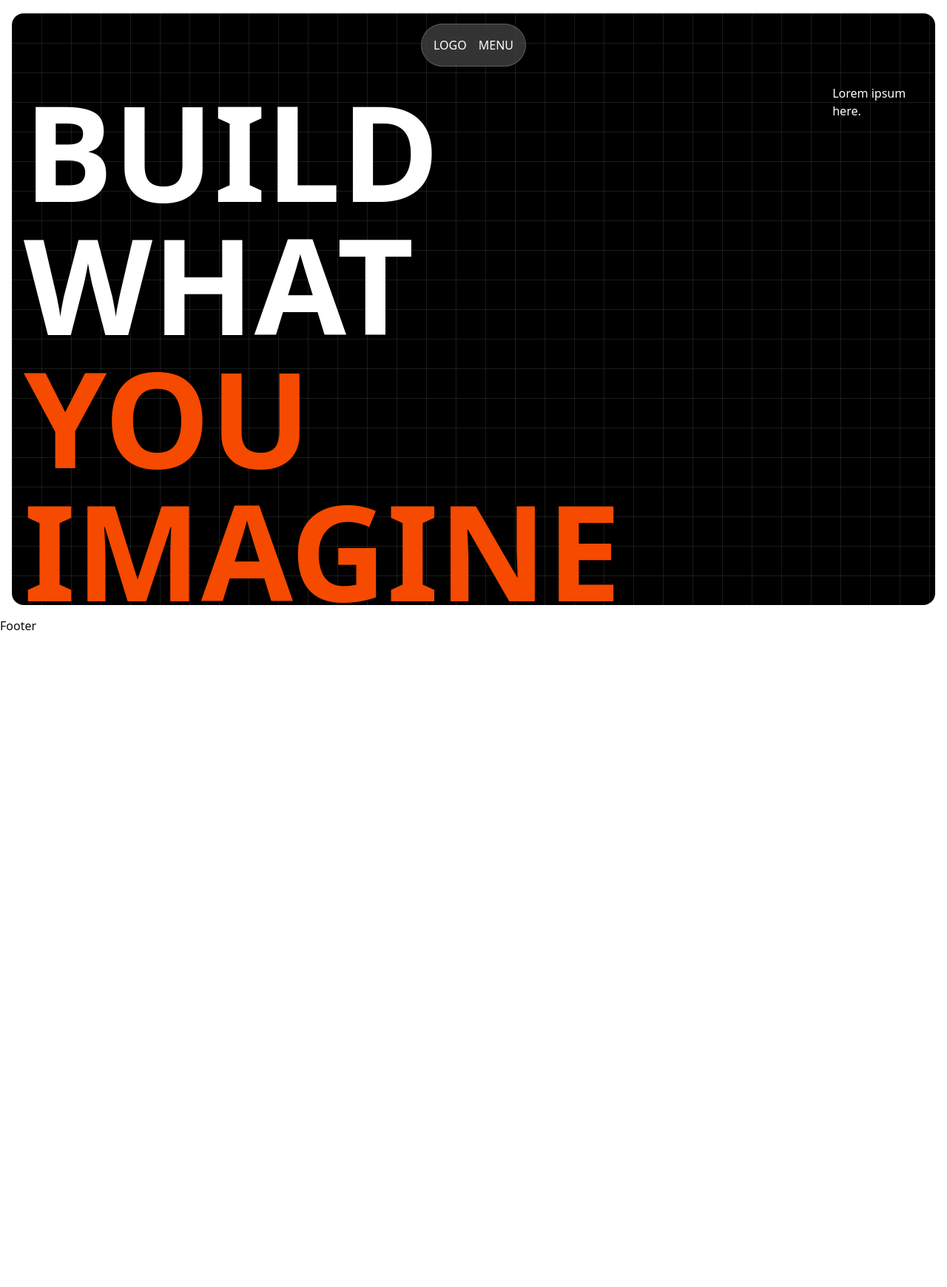
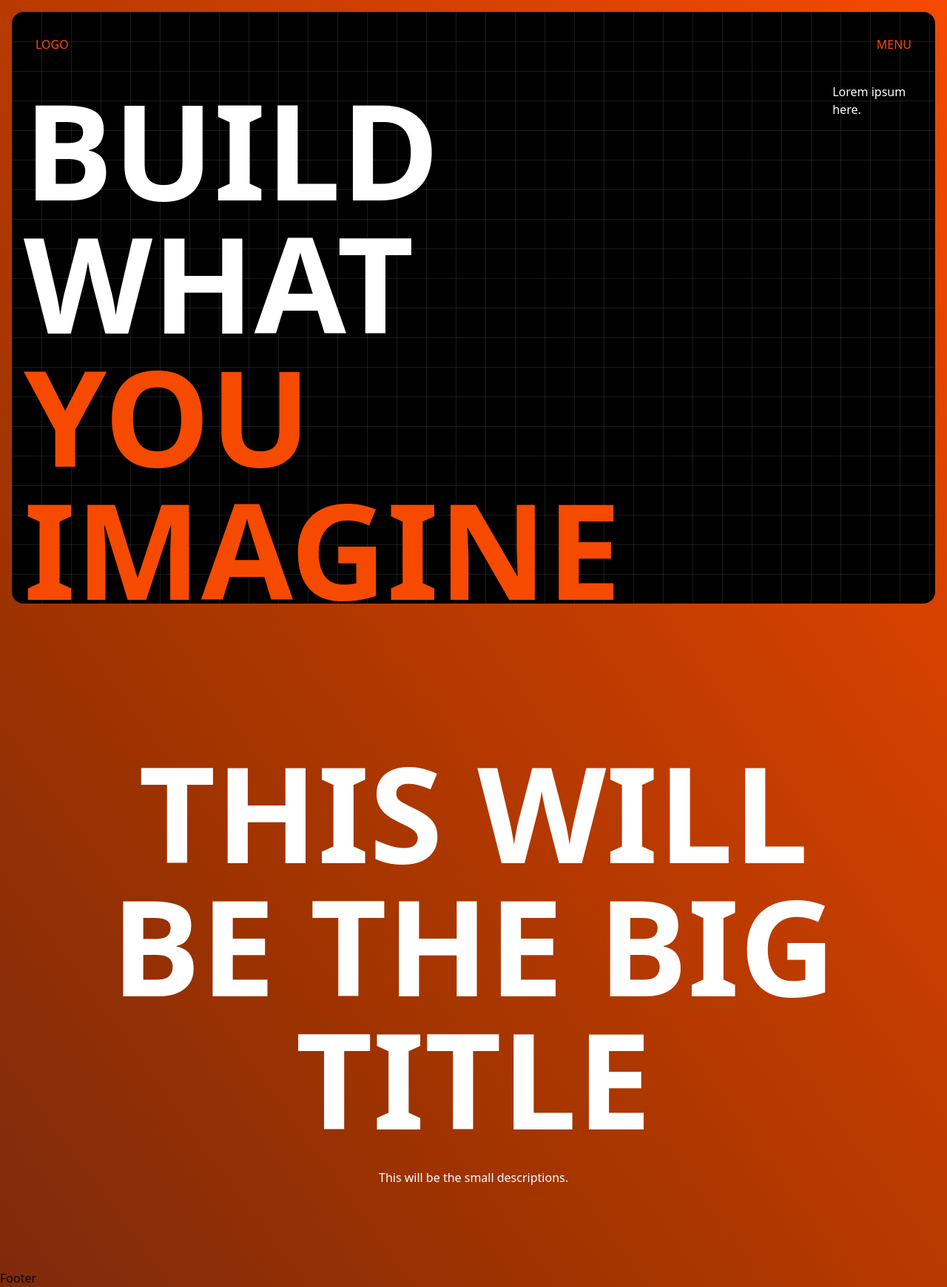
Before and after one commit to citrusarc/citrus-arc-studio-website, a Next.js app: page / in a window 1280 px wide. Shown: the whole page at 74% size. Before the commit the page ends 866 px from the top, so only its background shows below. Built offline with nearby package versions, Linux system fonts and the light colour scheme.

Commit message:
add base layout

```diff
--- a/app/layout.tsx
+++ b/app/layout.tsx
@@ -15,9 +15,9 @@ export default function RootLayout({
 }>) {
   return (
     <html lang="en">
-      <body>
+      <body className="relative antialiased overflow-x-hidden overflow-y-auto max-w-full bg-gradient-to-bl from-orange-600 to-orange-900">
         <Navbar />
-        <main>{children}</main>
+        <main className="w-full max-w-full">{children}</main>
         <footer>Footer</footer>
       </body>
     </html>
--- a/app/page.tsx
+++ b/app/page.tsx
@@ -1,9 +1,11 @@
 import HeroSection from "@/components/sections/Hero";
+import OverviewSection from "@/components/sections/Overview";
 
 export default function Home() {
   return (
     <>
       <HeroSection />
+      <OverviewSection />
     </>
   );
 }
--- a/components/sections/Hero.tsx
+++ b/components/sections/Hero.tsx
@@ -1,8 +1,9 @@
 export default function HeroSection() {
   return (
-    <section className="flex p-4 -mt-30 items-center justify-center">
-      <div className="flex flex-col sm:flex-row p-4 pt-24 gap-4 w-full h-screen items-center sm:items-start justify-between rounded-2xl text-white bg-black bg-[linear-gradient(rgba(255,255,255,0.1)_1.4px,transparent_1.4px),linear-gradient(to_right,rgba(255,255,255,0.1)_1.4px,transparent_1.4px)] bg-[size:40px_40px]">
-        <div>
+    <section className="relative z-0 flex p-4 -mt-30 items-center justify-center">
+      <div className="relative flex flex-col sm:flex-row p-4 pt-24 gap-4 w-full h-screen items-center sm:items-start justify-between rounded-2xl overflow-hidden text-white bg-black">
+        <div className="absolute inset-0 bg-fixed bg-[linear-gradient(rgba(255,255,255,0.1)_1.4px,transparent_1.4px),linear-gradient(to_right,rgba(255,255,255,0.1)_1.4px,transparent_1.4px)] bg-[size:40px_40px]" />
+        <div className="relative z-10">
           <h1 className="text-6xl sm:text-[180px] font-bold text-orange-600">
             <span className="text-white">BUILD WHAT</span>
             <br />
--- /dev/null
+++ b/components/sections/Overview.tsx
@@ -0,0 +1,12 @@
+export default function OverviewSection() {
+  return (
+    <section className="flex flex-col p-4 mt-8 sm:mt-16 items-center text-center text-white">
+      <div className="flex flex-col gap-4 sm:gap-8 p-4 sm:p-24">
+        <h2 className="text-6xl sm:text-[180px] font-bold">
+          THIS WILL BE THE BIG TITLE
+        </h2>
+        <p>This will be the small descriptions.</p>
+      </div>
+    </section>
+  );
+}
--- a/components/ui/Navbar.tsx
+++ b/components/ui/Navbar.tsx
@@ -1,7 +1,7 @@
 export default function Navbar() {
   return (
-    <nav className="flex p-8 items-center justify-center">
-      <div className="flex p-4 gap-4 w-full sm:w-fit items-center justify-between rounded-full border backdrop-blur-md text-white border-white/20 bg-white/20">
+    <nav className="sticky top-0 z-50 flex p-8 items-center justify-center">
+      <div className="flex p-4 w-full items-center justify-between rounded-full backdrop-blur-md text-white sm:text-orange-600 border border-white/20 bg-white/20 sm:rounded-none sm:backdrop-blur-none sm:border-none sm:bg-transparent">
         <p>LOGO</p>
         <p>MENU</p>
       </div>
--- /dev/null
+++ b/config/font.ts
@@ -0,0 +1,24 @@
+import { Merriweather } from "next/font/google";
+import { Spectral } from "next/font/google";
+import { Lora } from "next/font/google";
+
+export const merriweather = Merriweather({
+  weight: ["300", "400", "500", "600", "700"],
+  subsets: ["latin"],
+  style: ["normal", "italic"],
+  display: "swap",
+});
+
+export const spectral = Spectral({
+  weight: ["300", "400", "500", "600", "700"],
+  subsets: ["latin"],
+  style: ["normal", "italic"],
+  display: "swap",
+});
+
+export const lora = Lora({
+  weight: ["400", "500", "600", "700"],
+  subsets: ["latin"],
+  style: ["normal"],
+  display: "swap",
+});
--- /dev/null
+++ b/config/site.ts
@@ -0,0 +1,56 @@
+import { ItemStatus, NavItem, FooterItem } from "@/types";
+
+export type SiteConfig = typeof siteConfig;
+
+const defaultStatus: ItemStatus = {
+  isDisabled: false,
+  isHidden: false,
+  isComingSoon: false,
+};
+
+export const siteConfig = {
+  navItems: [
+    {
+      id: "shop-our-products",
+      name: "Shop Our Products",
+      href: "/shop-our-products",
+      status: { ...defaultStatus },
+    },
+    {
+      id: "our-story",
+      name: "Our Story",
+      href: "/our-story",
+      status: { ...defaultStatus },
+    },
+  ] satisfies NavItem[],
+  footerItems: [
+    {
+      id: "shop-our-products",
+      category: "explore",
+      name: "Shop Our Products",
+      href: "/shop-our-products",
+      status: { ...defaultStatus },
+    },
+    {
+      id: "our-story",
+      category: "explore",
+      name: "Our Story",
+      href: "/our-story",
+      status: { ...defaultStatus },
+    },
+    {
+      id: "terms-and-conditions",
+      category: "legal",
+      name: "Terms & Conditions",
+      href: "/terms-and-conditions",
+      status: { ...defaultStatus },
+    },
+    {
+      id: "privacy-policy",
+      category: "legal",
+      name: "Privacy Policy",
+      href: "/privacy-policy",
+      status: { ...defaultStatus },
+    },
+  ] satisfies FooterItem[],
+};
--- /dev/null
+++ b/types/index.ts
@@ -0,0 +1,24 @@
+export type ItemStatus = {
+  isDisabled?: boolean;
+  isHidden?: boolean;
+  isComingSoon?: boolean;
+};
+
+export type NavItem = {
+  id: string;
+  name: string;
+  href?: string;
+  target?: string;
+  rel?: string;
+  status?: ItemStatus;
+};
+
+export type FooterItem = {
+  id: string;
+  category: string;
+  name: string;
+  href?: string;
+  target?: string;
+  rel?: string;
+  status?: ItemStatus;
+};
```
